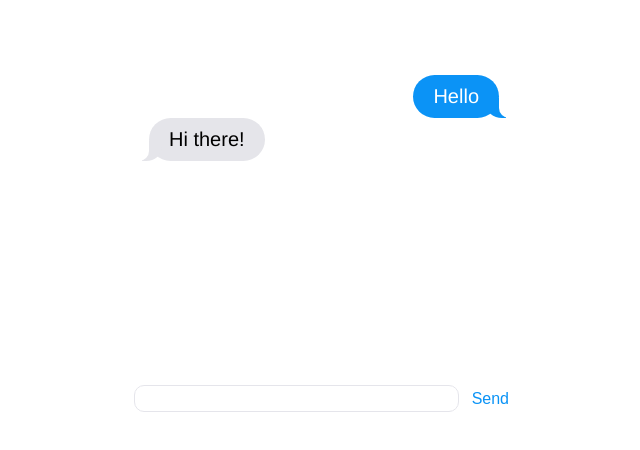
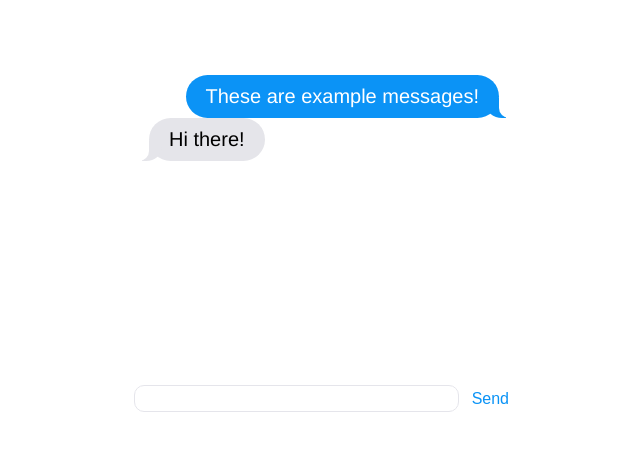
Before and after one commit to TrueJayz/chat-app, a website: page client/index.html in a window 1280 px wide. Shown: the whole page, without its empty margins (316-956 px from the left). Drawn offline with nearby package versions, Linux system fonts and the light colour scheme; no server answers.

Commit message:
Update index.html

```diff
--- a/client/index.html
+++ b/client/index.html
@@ -13,7 +13,7 @@
 <body>
   <main>
     <section>
-      <p>Hello</p>
+      <p>These are example messages!</p>
       <br />
       <p>Hi there!</p>
       <br />
```
